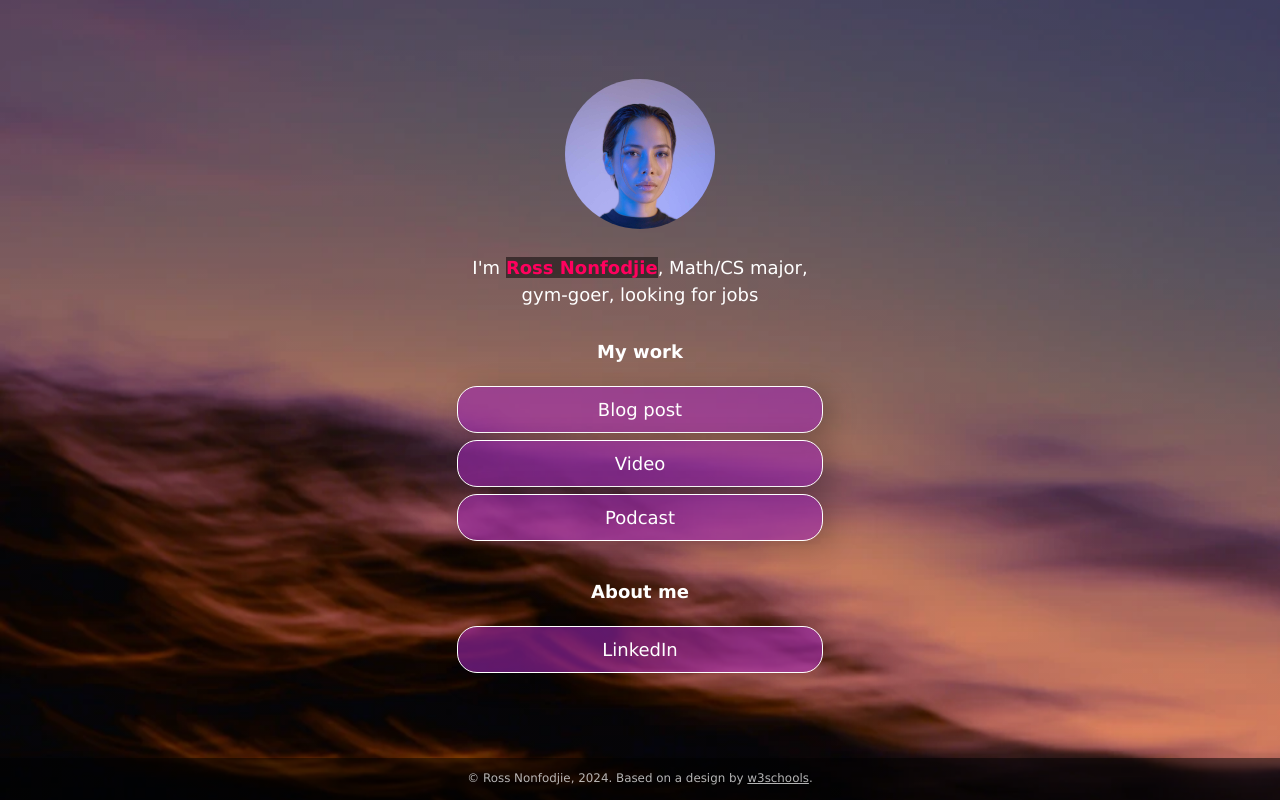
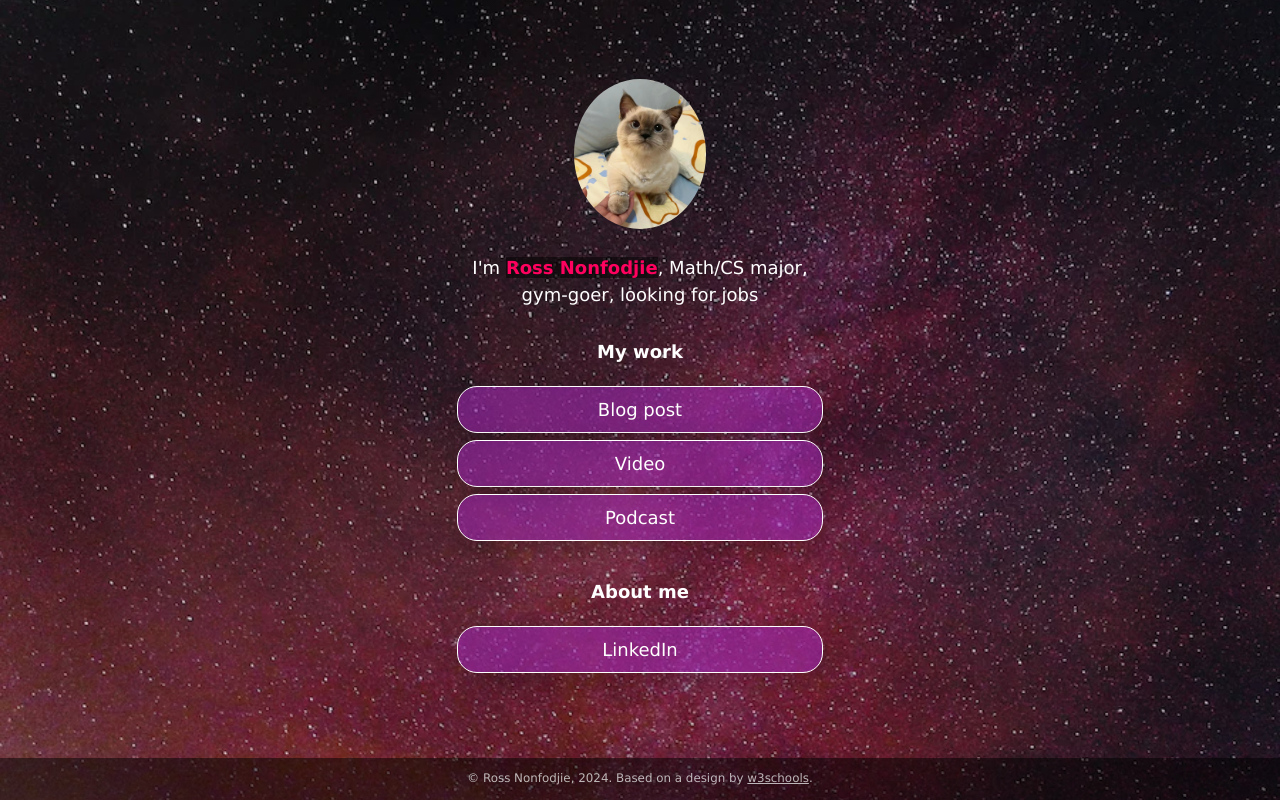
Before and after one commit to Ross-Ede/ross-ede.github.io, a plain HTML site: page index.html in a window 1280 px wide. Drawn offline with Linux system fonts and the light colour scheme.

Commit message:
update PFP, BG

```diff
--- a/css/style.css
+++ b/css/style.css
@@ -26,7 +26,7 @@ body {
     min-height: 100%;
     /* The image used for the site background. Try changing skyscape.jpg to stars.jpg. Put a replacement photo in the images folder and, in line 21 below, replace skyscape.jpg with yourbackgroundfilename.jpg */
     /* The linear gradient darkens the image, like putting a sunglasses lens on top of it. If you want to darken the image even more, change 0.1 (both times) to 0.3 or higher */
-    background: linear-gradient(rgba(0, 0, 0, 0.1), rgba(0, 0, 0, 0.1)), url(../images/skyscape.jpg);
+    background: linear-gradient(rgba(0, 0, 0, 0.1), rgba(0, 0, 0, 0.1)), url(../images/stars.jpg);
     /* Prevents the browser from repeating or "tiling" the background image */
     background-repeat: no-repeat;
     background-position: center;
--- a/index.html
+++ b/index.html
@@ -15,7 +15,7 @@
   <div class="container">
     <!-- Image and name container. Put your replacement photo—which you should crop to be square—in the images folder, then change the source attribute to images/yourportraitfilename.jpg. This path says, "Look in the images folder for yourportraitfilename.jpg." Be sure to change the alt text, too. -->
     <div class="image-container">
-      <img src="images/portrait.jpg" alt="Photo by Art Hauntington">
+      <img src="images/xiaojiePFP.jpg" alt="Cute Cat profile pic">
     </div>
     <div class="intro">
       I'm <span class="name"><strong>Ross Nonfodjie</strong></span>, Math/CS major, gym-goer, looking for jobs
```
Also changed, not shown: images/xiaojiePFP.jpg (added).
